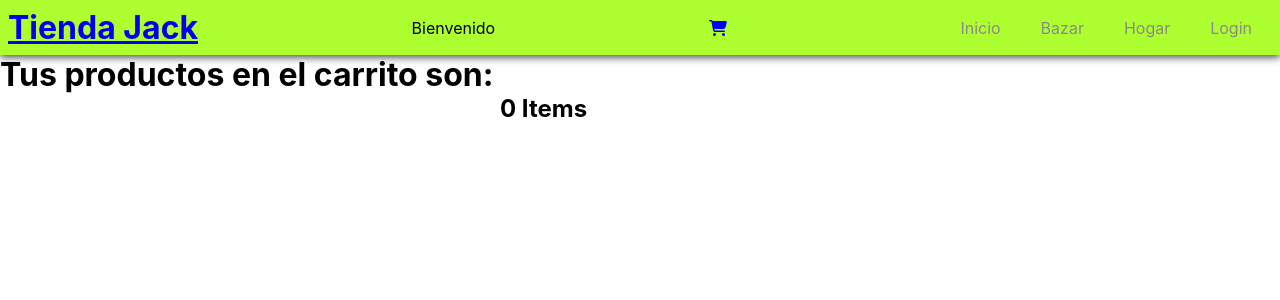
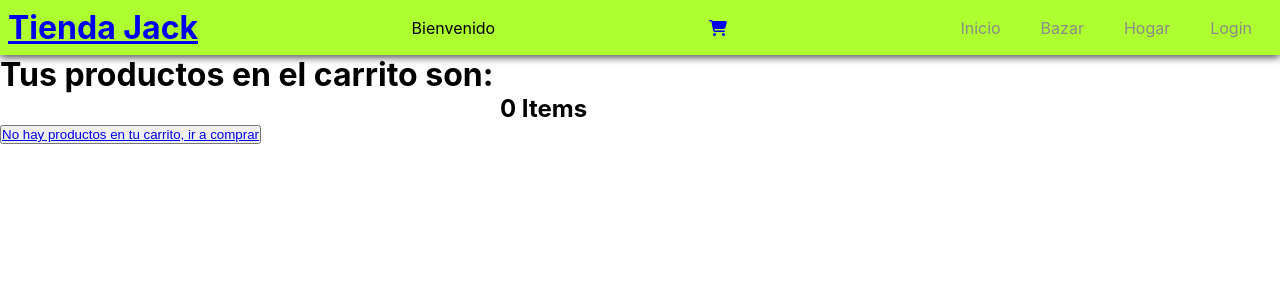
Before and after one commit to JoelLoreto/react-Coder, a React (Create React App) app: page /cart in a window 1280 px wide. Shown: the top 300 px of the page. Built offline with nearby package versions, Linux system fonts and the light colour scheme.

Commit message:
entrega clase 10

```diff
--- a/src/components/Cart.jsx
+++ b/src/components/Cart.jsx
@@ -1,4 +1,5 @@
 import React, { useContext } from "react";
+import { Link } from "react-router-dom";
 import { CartContext } from "./Context/CartContext";
 
 const Cart = () => {
@@ -9,12 +10,13 @@ const {cart, removeItem, clear} = useContext(CartContext)
         <h1>Tus productos en el carrito son:</h1>
         <h2>{cart.length} Items</h2>
 
-        {cart.length > 0 && cart.map((item) =>(
+        {cart.length === 0 ?  <button> <Link to={"/"} >No hay productos en tu carrito, ir a comprar</Link></button> :cart.length > 0 && cart.map((item) =>(
             <div key={item.id}>
             <img src={item.image} alt="" />
             <span>{item.name}</span>
             <button onClick={()=>removeItem(item.id)}> Remover</button>
             <button onClick={clear}> Vaciar Carrito</button>
+            <button onClick={clear}> Terminar compra</button>
 
             </div>
         ))}
```
